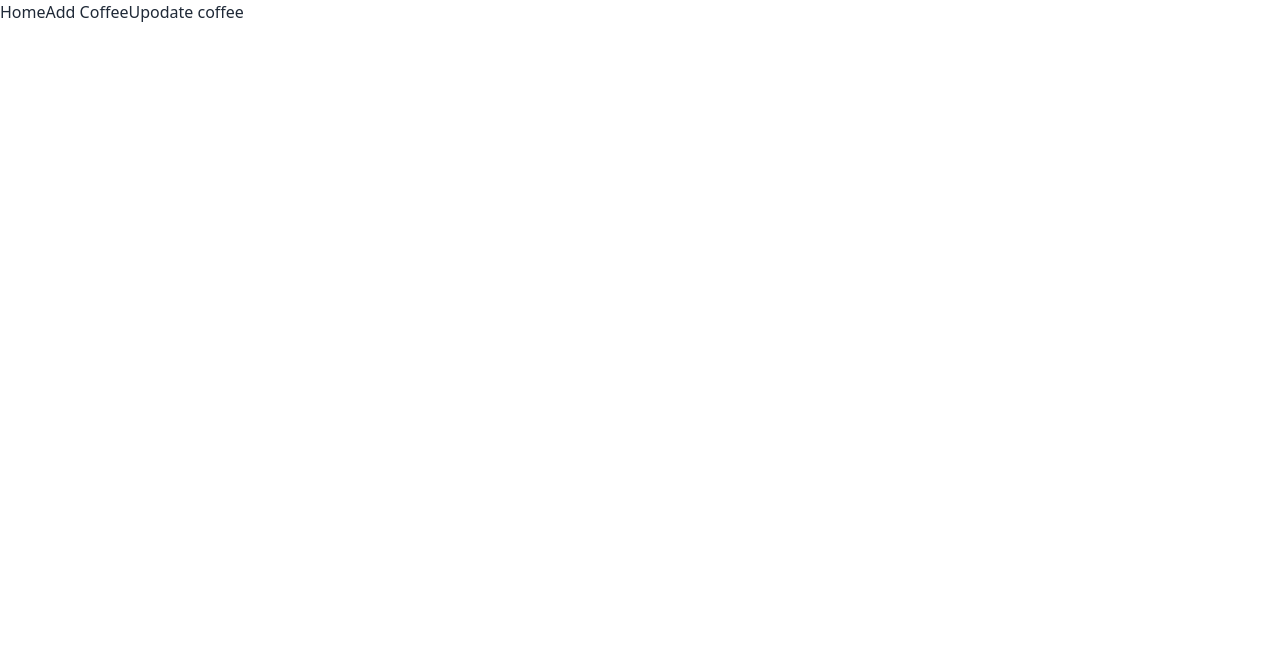
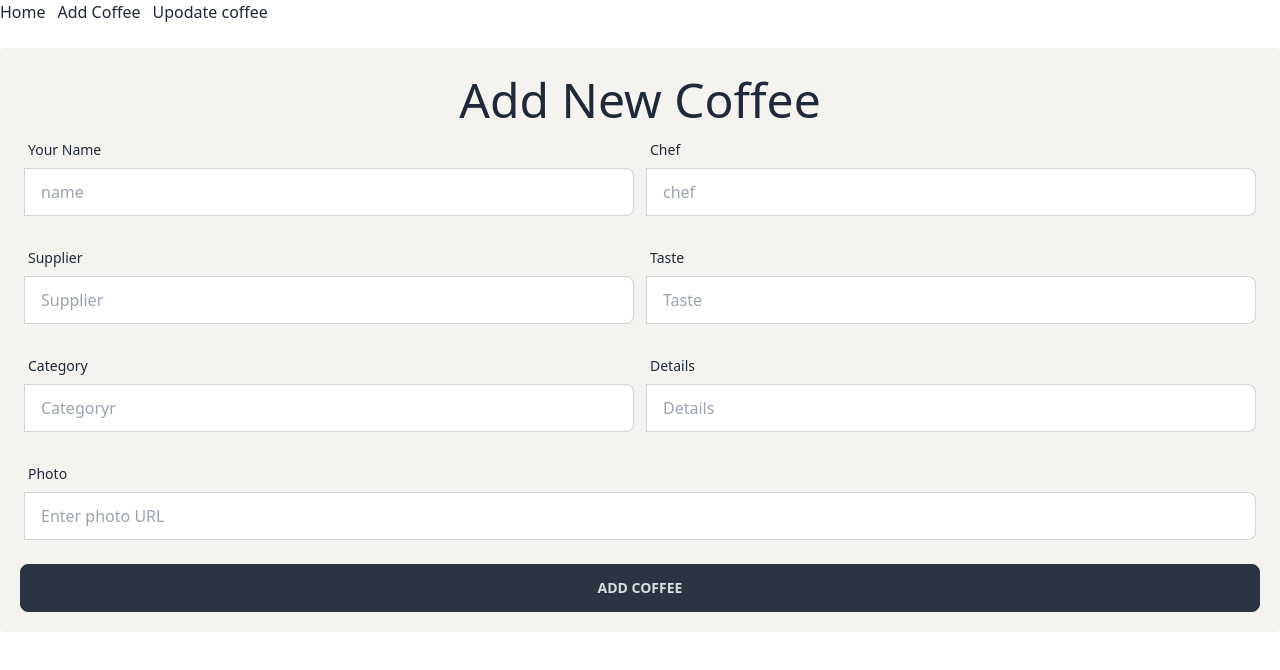
Before and after one commit to iamapusaha/coffee-shop-client, a React (Vite) app: page /addcoffee in a window 1280 px wide. Shown: the top 670 px of the page. Built offline with nearby package versions, Linux system fonts and the light colour scheme.

Commit message:
added coffee form

```diff
--- a/src/components/AddCoffee.jsx
+++ b/src/components/AddCoffee.jsx
@@ -2,8 +2,75 @@
 
 const AddCoffee = () => {
     return (
-        <div>
-
+        <div className="container mx-auto my-6 bg-[#F4F3F0] p-5 rounded">
+            <h1 className="text-5xl text-center my-2">Add New Coffee</h1>
+            <form>
+                <div className="md:flex gap-3 px-2 md:px-1 mb-6">
+                    <div className="form-control w-full">
+                        <label className="label">
+                            <span className="label-text">Your Name</span>
+                        </label>
+                        <label className="input-group ">
+                            <input type="text" name="name" placeholder="name" className="input input-bordered w-full" />
+                        </label>
+                    </div>
+                    <div className="form-control w-full">
+                        <label className="label">
+                            <span className="label-text">Chef</span>
+                        </label>
+                        <label className="input-group">
+                            <input type="text" name="chef" placeholder="chef" className="input input-bordered w-full" />
+                        </label>
+                    </div>
+                </div>
+                <div className="md:flex gap-3 px-2 md:px-1 mb-6">
+                    <div className="form-control w-full">
+                        <label className="label">
+                            <span className="label-text">Supplier</span>
+                        </label>
+                        <label className="input-group ">
+                            <input type="text" name="supplier" placeholder="Supplier" className="input input-bordered w-full" />
+                        </label>
+                    </div>
+                    <div className="form-control w-full">
+                        <label className="label">
+                            <span className="label-text">Taste</span>
+                        </label>
+                        <label className="input-group">
+                            <input type="text" name="taste" placeholder="Taste" className="input input-bordered w-full" />
+                        </label>
+                    </div>
+                </div>
+                <div className="md:flex gap-3 px-2 md:px-1 mb-6">
+                    <div className="form-control w-full">
+                        <label className="label">
+                            <span className="label-text">Category</span>
+                        </label>
+                        <label className="input-group ">
+                            <input type="text" name="category" placeholder="Categoryr" className="input input-bordered w-full" />
+                        </label>
+                    </div>
+                    <div className="form-control w-full">
+                        <label className="label">
+                            <span className="label-text">Details</span>
+                        </label>
+                        <label className="input-group">
+                            <input type="text" name="details" placeholder="Details" className="input input-bordered w-full" />
+                        </label>
+                    </div>
+                </div>
+                <div className="px-2 md:px-1 mb-6">
+                    <div className="form-control w-full">
+                        <label className="label">
+                            <span className="label-text">Photo</span>
+                        </label>
+                        <label className="input-group ">
+                            <input type="text" name="photo" placeholder="Enter photo URL" className="input input-bordered w-full" />
+                        </label>
+                    </div>
+                </div>
+                <input className="btn btn-block btn-neutral" type="submit" value="Add Coffee" />
+            </form>
         </div>
     );
 };
--- a/src/components/Header.jsx
+++ b/src/components/Header.jsx
@@ -3,7 +3,7 @@ import { Link } from "react-router-dom";
 
 const Header = () => {
     return (
-        <div>
+        <div className="flex gap-3">
             <Link to='/'>Home</Link>
             <Link to='/addcoffee'>Add Coffee</Link>
             <Link to='/updatecoffee'>Upodate coffee</Link>
```
